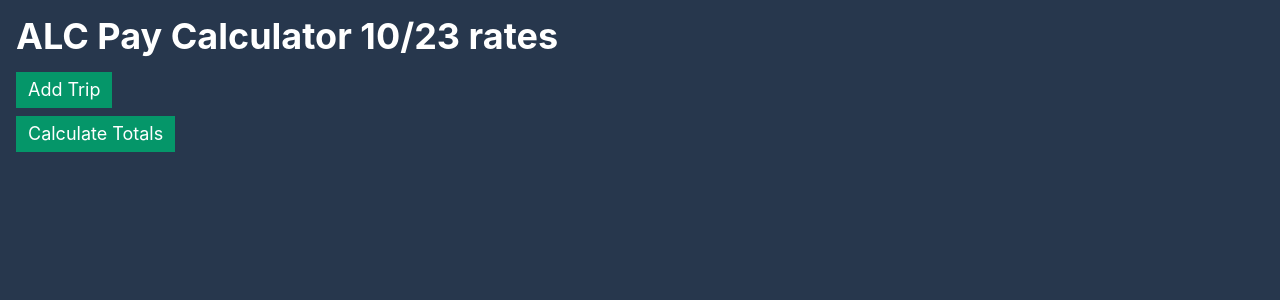
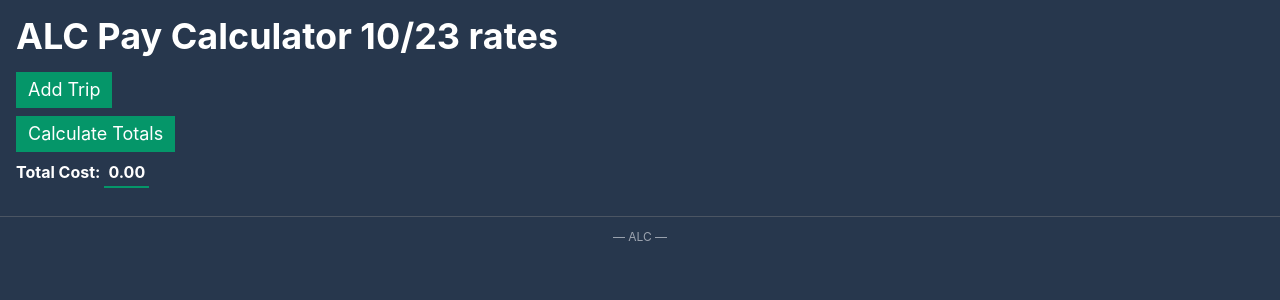
Before and after one commit to janf64/AirPayChecker, a React (Create React App) app: page / in a window 1280 px wide. Both pictures are taken after a click on the button "Calculate Totals". Shown: the top 300 px of the page. Built offline with nearby package versions, Linux system fonts and the light colour scheme.

Commit message:
adjust styling of remove button, add total section, add simple footer

```diff
--- a/src/App.js
+++ b/src/App.js
@@ -11,19 +11,6 @@ function App() {
   const [startDayChecked, setStartDayChecked] = useState(false);
   const [calcTotalCost, setCalcTotalCost] = useState(null);
 
-  const calculateTripCost = (distance) => {
-		const rate = calculateDistanceRate(distance);
-    if (distance <= 160) {
-      return rate * distance;
-    } else if (distance <= 360) {
-      return rate * distance;
-    } else if (distance <= 1000) {
-      return rate * distance;
-    } else {
-      return rate * distance;
-    }
-  };
-
 	const calculateDistanceRate = (distance) => {
     if (distance <= 160) {
       return 0.7064;
@@ -34,7 +21,7 @@ function App() {
     } else {
       return 0.54;
     }
-	}
+  };
 
   const calculateProductCost = (product) => {
     if (product === 'Argon') {
@@ -79,7 +66,16 @@ function App() {
   ];
 
   const addTrip = () => {
-    setTrips([...trips, { distance: '', product: '', metersDelivered: '', selectedActivities: [], ot: 1 }]);
+    setTrips([
+      ...trips,
+      {
+        distance: '',
+        product: '',
+        metersDelivered: '',
+        selectedActivities: [],
+        ot: 1,
+      },
+    ]);
   };
 
   const updateTripDistance = (index, distance) => {
@@ -96,7 +92,8 @@ function App() {
 
   const updateTripMetersDelivered = (index, metersDelivered) => {
     const updatedTrips = [...trips];
-    updatedTrips[index].metersDelivered = metersDelivered === '' ? '' : Number(metersDelivered);
+    updatedTrips[index].metersDelivered =
+      metersDelivered === '' ? '' : Number(metersDelivered);
     setTrips(updatedTrips);
   };
 
@@ -109,8 +106,13 @@ function App() {
   const toggleActivity = (tripIndex, activity, type) => {
     const updatedTrips = [...trips];
     const trip = updatedTrips[tripIndex];
-    const activityIndex = trip.selectedActivities.findIndex((a) => a.name === activity);
-    const count = activityIndex !== -1 ? trip.selectedActivities[activityIndex].count : '-1';
+    const activityIndex = trip.selectedActivities.findIndex(
+      (a) => a.name === activity
+    );
+    const count =
+      activityIndex !== -1
+        ? trip.selectedActivities[activityIndex].count
+        : '-1';
 
     if (type === 'add' && activityIndex === -1) {
       trip.selectedActivities.push({ name: activity, count: 1 });
@@ -130,7 +132,7 @@ function App() {
     const updatedTrips = [...trips];
     updatedTrips[tripIndex].ot = otValue;
     setTrips(updatedTrips);
-  }
+  };
 
   const calculateActivitiesCostForTrip = (trip) => {
     let activitiesCost = 0;
@@ -151,13 +153,12 @@ function App() {
       activitiesCost += startDayRatePerMinute * 36;
     }
 
-
     trip.selectedActivities.forEach((activity) => {
       const selectedActivity = activities.find((a) => a.name === activity.name);
-      const activityDuration = selectedActivity ? selectedActivity.duration * activity.count : 0;
+      const activityDuration = selectedActivity
+        ? selectedActivity.duration * activity.count
+        : 0;
       activitiesCost += activityDuration * 0.6803 * trip.ot; // 0.6313 cents per minute
-
-
     });
 
     return activitiesCost;
@@ -170,7 +171,8 @@ function App() {
 
     trips.forEach((trip) => {
       const distance = Number(trip.distance);
-      const productCost = trip.metersDelivered * calculateProductCost(trip.product);
+      const productCost =
+        trip.metersDelivered * calculateProductCost(trip.product);
       const activitiesCost = calculateActivitiesCostForTrip(trip);
       totalActivityCost += activitiesCost;
       const distRate = calculateDistanceRate(distance);
@@ -180,7 +182,7 @@ function App() {
           tripKms[distRate] = {
             distance: distance,
             cost: distRate * distance,
-          }
+          };
         } else {
           tripKms[distRate].distance += distance;
           tripKms[distRate].cost += distRate * distance;
@@ -197,13 +199,19 @@ function App() {
       }
     });
 
-
     setCalcTotalCost({
       tripKms,
       totalCostPerProduct,
       totalActivityCost,
     });
   };
+
+  const totalTripsCost = trips.reduce((acc, trip) => {
+    const kmCost = trip.distance * calculateDistanceRate(trip.distance);
+    const meterCost = trip.metersDelivered * calculateProductCost(trip.product);
+    const activityCost = calculateActivitiesCostForTrip(trip);
+    return acc + kmCost + meterCost + activityCost;
+  }, 0);
 
   return (
     <div className="App">
@@ -215,7 +223,9 @@ function App() {
 
           {/* Trip inputs */}
           {trips.map((trip, index) => {
-            const kmCost = calculateTripCost(trip.distance).toFixed(2);
+            const kmCost = (
+              trip.distance * calculateDistanceRate(trip.distance)
+            ).toFixed(2);
             const meterCost = (
               trip.metersDelivered * calculateProductCost(trip.product)
             ).toFixed(2);
@@ -455,9 +465,19 @@ function App() {
                 {calcTotalCost.totalActivityCost.toFixed(2)}
               </p>
             )}
+
+            <p className="font-bold mt-2">
+              Total Cost:
+              <span className="border-emerald-600 p-1 ml-1 border-b-2">
+                {totalTripsCost.toFixed(2)}
+              </span>
+            </p>
           </div>
         )}
       </div>
+      <footer className="mt-4 mb-4 pt-3 border-t border-gray-600 text-center text-xs text-gray-400">
+        <span>— ALC —</span>
+      </footer>
     </div>
   );
 }
```
Lines whose indentation alone changed are shown as unchanged.
